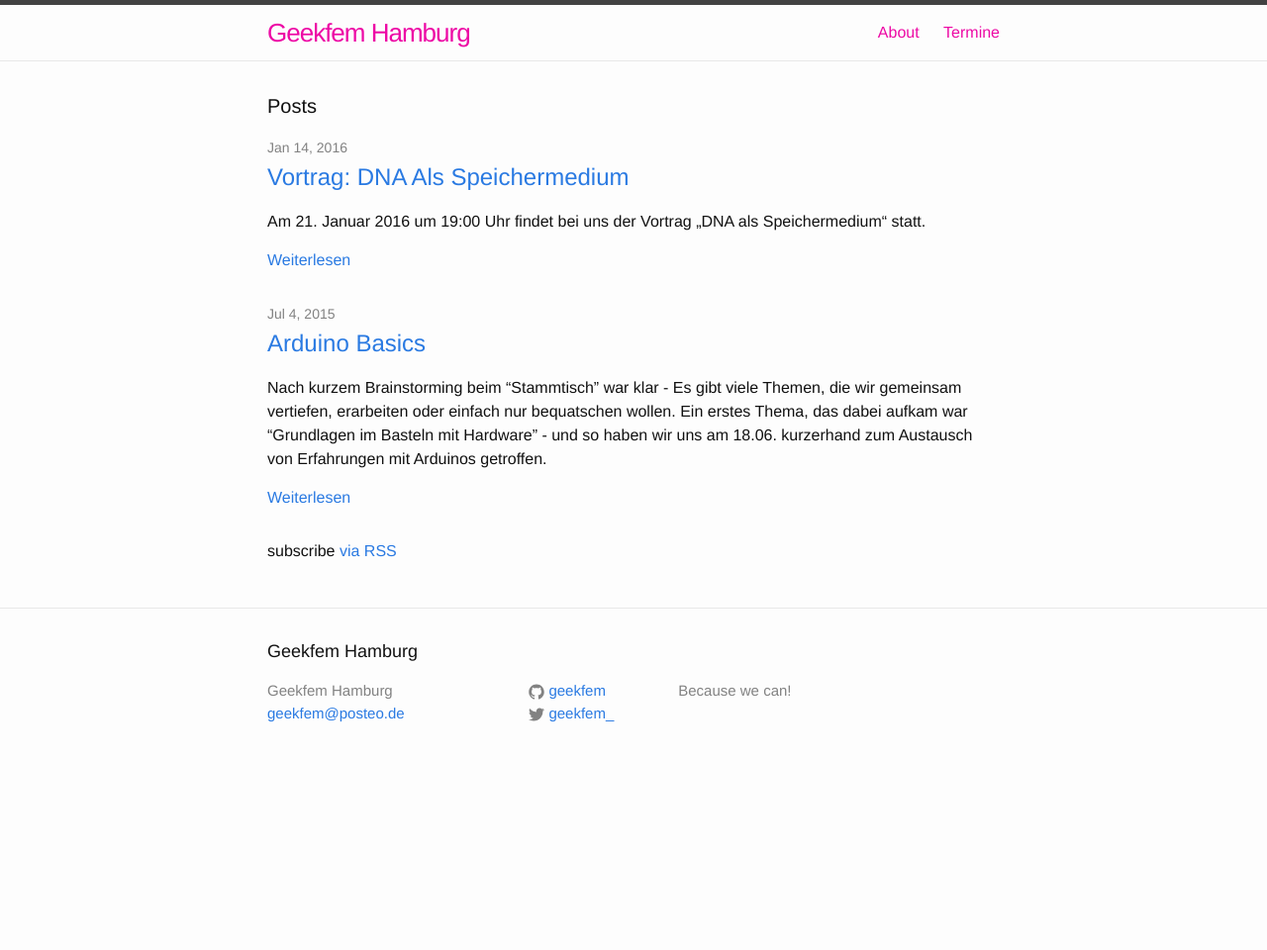
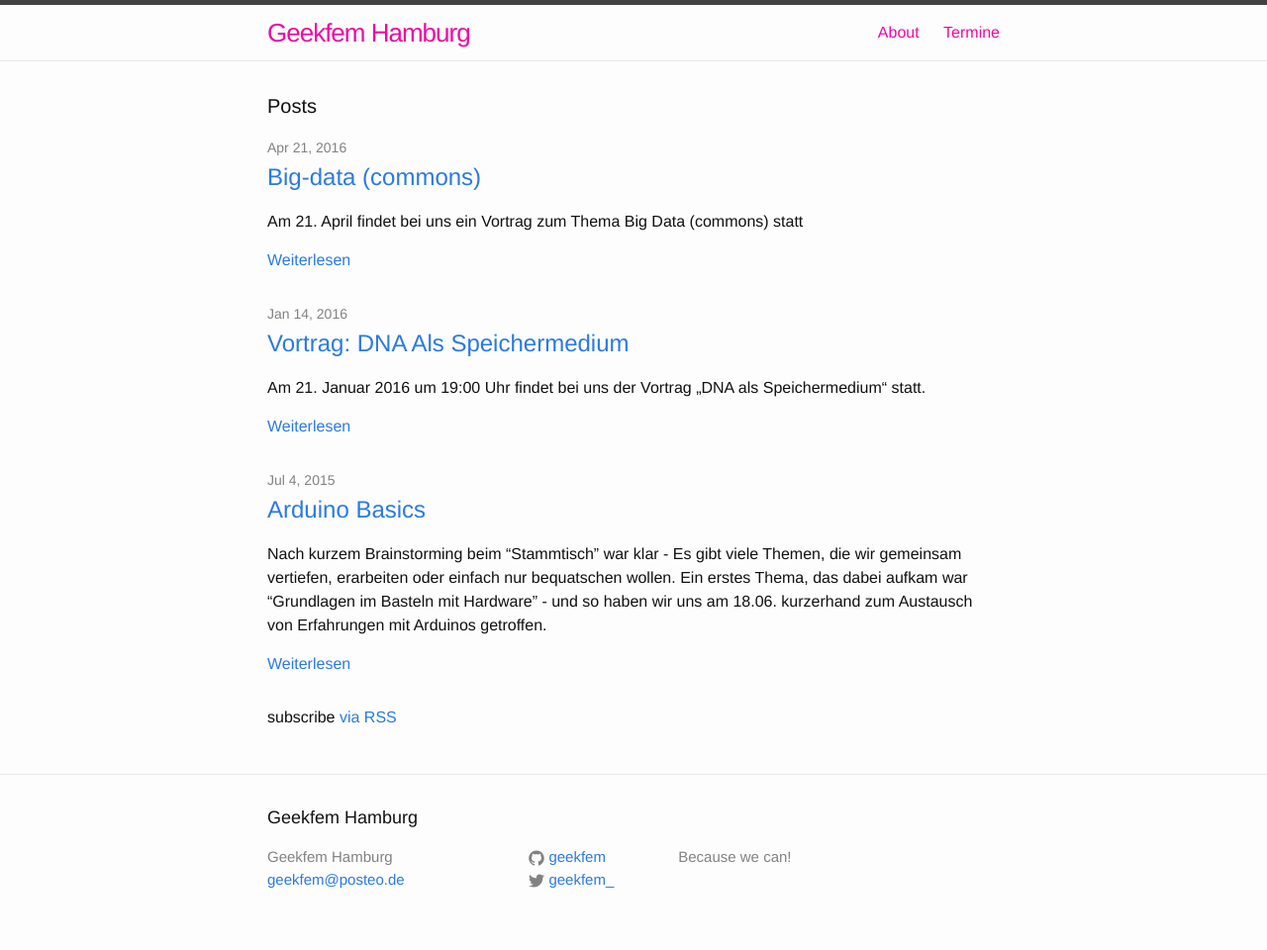
Before and after one commit to geekfem/geekfem.github.io, a Jekyll site: the page built from index.html, in a window 1280 px wide. Shown: the whole page at 99% size. Built offline with Jekyll 4.4.1, drawn with Linux system fonts in a browser that asks for light colours; before the commit the page ends 900 px from its top, so only the background shows below that; some of the changed lines change nothing that is shown.

Commit message:
Add big data blog post

```diff
--- /dev/null
+++ b/_posts/2016-04-21-big-data.markdown
@@ -0,0 +1,12 @@
+---
+layout: post
+title: "Big-data (commons)"
+date: 2016-04-21T22:22:30+02:00
+---
+
+Am 21. April findet bei uns ein Vortrag zum Thema Big Data (commons) statt
+
+![Big Data]({{root_url}} /images/bd_versprechungen.png)
+Big Data ist ein Thema, dass in den letzten Jahren für Regierungen, Unternehmen und die Wissenschaft immer wichtiger geworden ist. Mit Big Data sind Vorstellungen von effizientereen, schnelleren Abläufen, von "smart cities", von Möglichkeiten der Zukunftsvorhersage bis   hin zum totalen Verständnis der Welt verbunden. Big Data ist Big Business, für Unternehmen wie Google, facebook, twitter sind Daten die Geschäftsgrundlage. Spätestens seit Edward Snowden ist uns klar, das Big Data auch Big Brother ist.
+
+Beim Treffen wird es einen Input mit anschließender Diskussion geben. Im Input wird es nach einer kurzen Übersicht und Eingrenzung des Phänomenbereichs vor allem darum gehen, welche Konsequenzen Big Data für das Internet, die Zivilgesellschaft und die Demokratie haben können. Im Anschluss werden die Ergebnisse eines Workshop zu "Big Data Commons" vor, der im Oktober 2015 im Rahmen der "UNCOMMONS" Konferenz der Berliner Gazette (http://berlinergazette.de/uncommons/) durchgeführt wurde  und in dem daran gearbeitet wurde, eine Idee von "Big Data Commons" als Antwort auf die Gefahren von Big Data zu entwickeln. Die Forderung danach, dass wir, die User, die Daten direkt oder indirekt erstellen, auch das Recht haben sollten, über die Nutzung und Weitergabe der Daten zu bestimmen, ist potentiell eine der wichtigsten politischen Forderung der Zukunft und eng verbunden mit dem Kampf um ein freies Internet.
--- a/termine.md
+++ b/termine.md
@@ -7,9 +7,7 @@ permalink: /termine/
 ### Wie sieht unser Programm in den nächsten Wochen aus?
 
 #### 21. April -  Big Data (commons)
-![Big Data]({{root_url}} /images/bd_versprechungen.png)
-Big Data ist ein Thema, dass in den letzten Jahren für Regierungen, Unternehmen und die Wissenschaft immer wichtiger geworden ist. Mit Big Data sind Vorstellungen von effizientereen, schnelleren Abläufen, von "smart cities", von Möglichkeiten der Zukunftsvorhersage bis   hin zum totalen Verständnis der Welt verbunden. Big Data ist Big Business, für Unternehmen wie Google, facebook, twitter sind Daten die Geschäftsgrundlage. Spätestens seit Edward Snowden ist uns klar, das Big Data auch Big Brother ist.
-Beim Treffen wird es einen Input mit anschließender Diskussion geben. Im Input wird es nach einer kurzen Übersicht und Eingrenzung des Phänomenbereichs vor allem darum gehen, welche Konsequenzen Big Data für das Internet, die Zivilgesellschaft und die Demokratie haben können. Im Anschluss werden die Ergebnisse eines Workshop zu "Big Data Commons" vor, der im Oktober 2015 im Rahmen der "UNCOMMONS" Konferenz der Berliner Gazette (http://berlinergazette.de/uncommons/) durchgeführt wurde  und in dem daran gearbeitet wurde, eine Idee von "Big Data Commons" als Antwort auf die Gefahren von Big Data zu entwickeln. Die Forderung danach, dass wir, die User, die Daten direkt oder indirekt erstellen, auch das Recht haben sollten, über die Nutzung und Weitergabe der Daten zu bestimmen, ist potentiell eine der wichtigsten politischen Forderung der Zukunft und eng verbunden mit dem Kampf um ein freies Internet.
+[Vortrag zum Thema Big Data]({{root_url}} /2016/04/21/big-data.html)
 
 #### Themen in der Planung für kommende Monate
 
@@ -30,4 +28,4 @@ Wir treffen uns an jedem zweiten Dienstag und jeden dritten Donnerstag im Monat
 An einem Termin basteln und experimentieren wir mit Hard- und Software, wollen zusammen lernen und uns gegenseitig etwas beibringen. Oder wir hören und halten Vorträge zu diversen Themen (z.B. Open Source oder Feminismus) und diskutieren sie im Anschluss. Den anderen Termin nutzen wir vor allem zum Austausch und zur Vernetzung.
 
 Komm einfach mal vorbei in den Räumlichkeiten des CCC-HH
-<a href='http://www.hamburg.ccc.de/'>http://www.hamburg.ccc.de/</a>
+[http://www.hamburg.ccc.de/](http://www.hamburg.ccc.de/)
```
